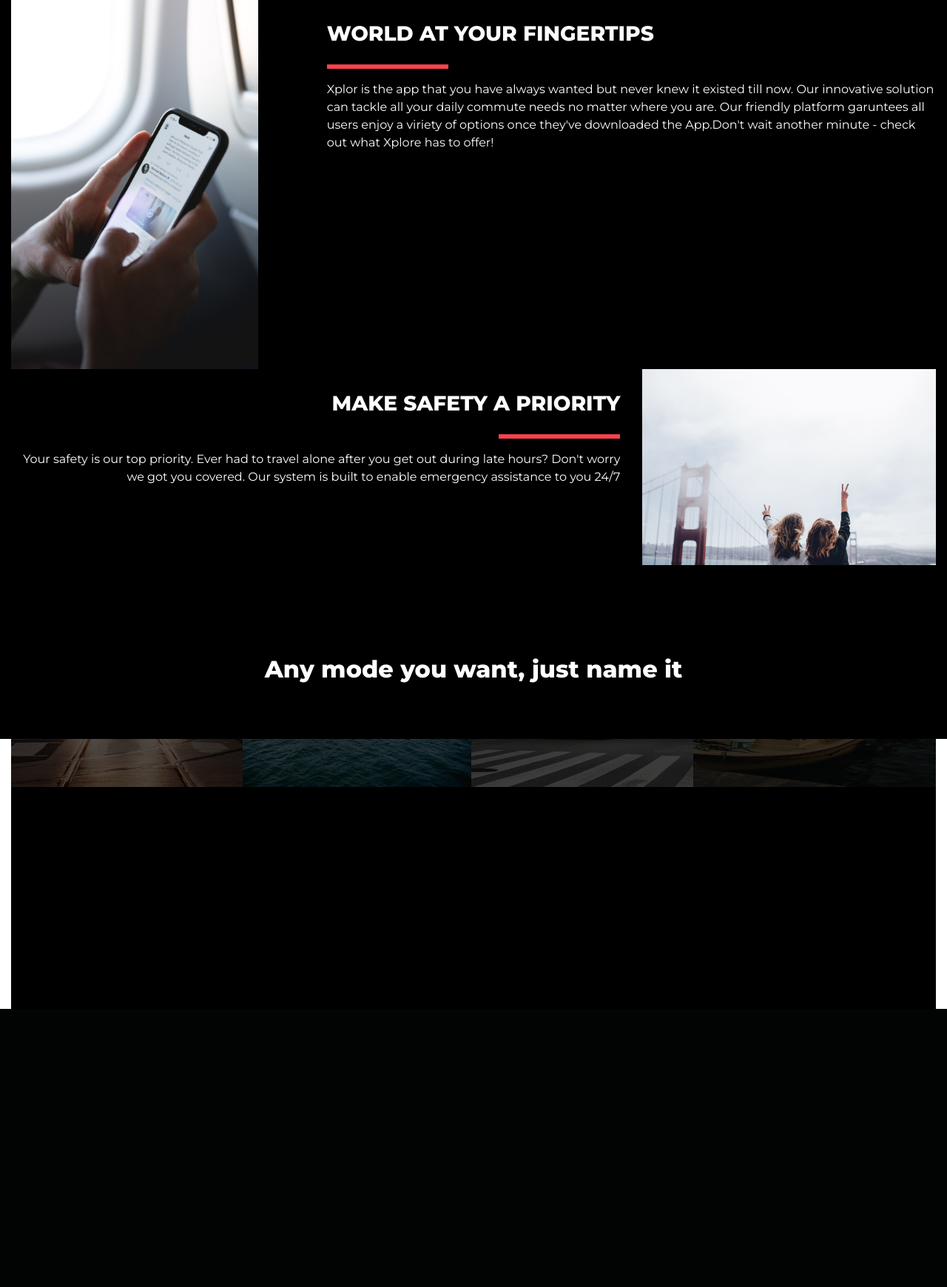
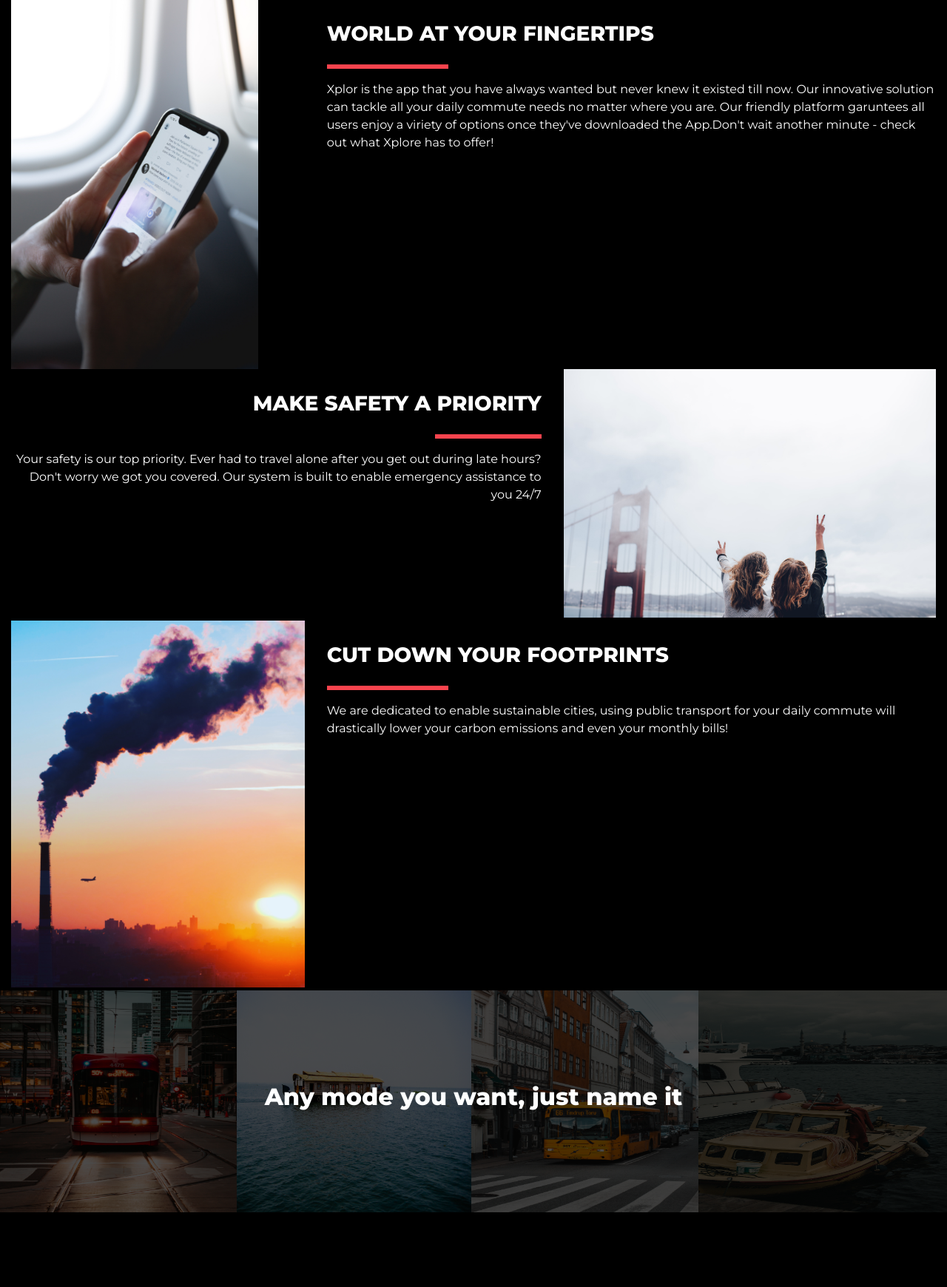
Before and after one commit to 0snowden0/project-xplor-site, a PHP site: page /productpage.html in a window 1280 px wide. Shown: the part 775-2515 px from the top of the page at 74% size. Before the commit the page ends 2139 px from the top, so only its background shows below. Run offline with PHP 8.4, Linux system fonts and the light colour scheme.

Commit message:
adding features5

```diff
--- a/product_page/productpage.html
+++ b/product_page/productpage.html
@@ -68,9 +68,9 @@
 			</div>
 		</div>
 	</div>
-	<div class="container-fluid bg-sec-3">
+	<div class="container-fluid bg-sec-4">
 		<div class="row">
-			<div class="col-sm-8">
+			<div class="col-sm-7">
 				<div class="container mto justify-content-end">
 					<div class="row justify-content-end">
 						<h3 align="right"><b>MAKE SAFETY A PRIORITY</b></h3>
@@ -81,10 +81,30 @@
 					</div>
 				</div>
 			</div>
-			<div class="col-sm-4">
+			<div class="col-sm-5">
 				<img src="peace.jpg" class="pic2 img-fluid">
 			</div>
 		</div>
+	</div>
+		<div class="container-fluid bg-sec-3">
+		<div class="row">
+			<div class="col-sm-4">
+				<img src="chimney.jpg" class="pic3 img-fluid">
+			</div>
+			<div class="col-sm-8">
+			<div class="container mto">
+				<div class="row">
+					<h3><b>CUT DOWN YOUR FOOTPRINTS</b></h3>
+				</div>
+				<div class="row justify-content-start"><hr align="left" noshade></div>
+				<div class="row">
+					We are dedicated to enable sustainable cities, using public transport for your daily commute will drastically lower your carbon emissions and even your monthly bills!
+				</div>
+			</div>
+			</div>
+		</div>
+	</div>
+
 
 
 
--- a/product_page/styles.css
+++ b/product_page/styles.css
@@ -125,3 +125,9 @@ hr{
 
 .mto{
 	margin-top:30px;
+	}
+.bg-sec-4{
+	background-color: black;
+	height: 340px;
+	color:white;
+	}
```
Also changed, not shown: product_page/chimney.jpg (added).
